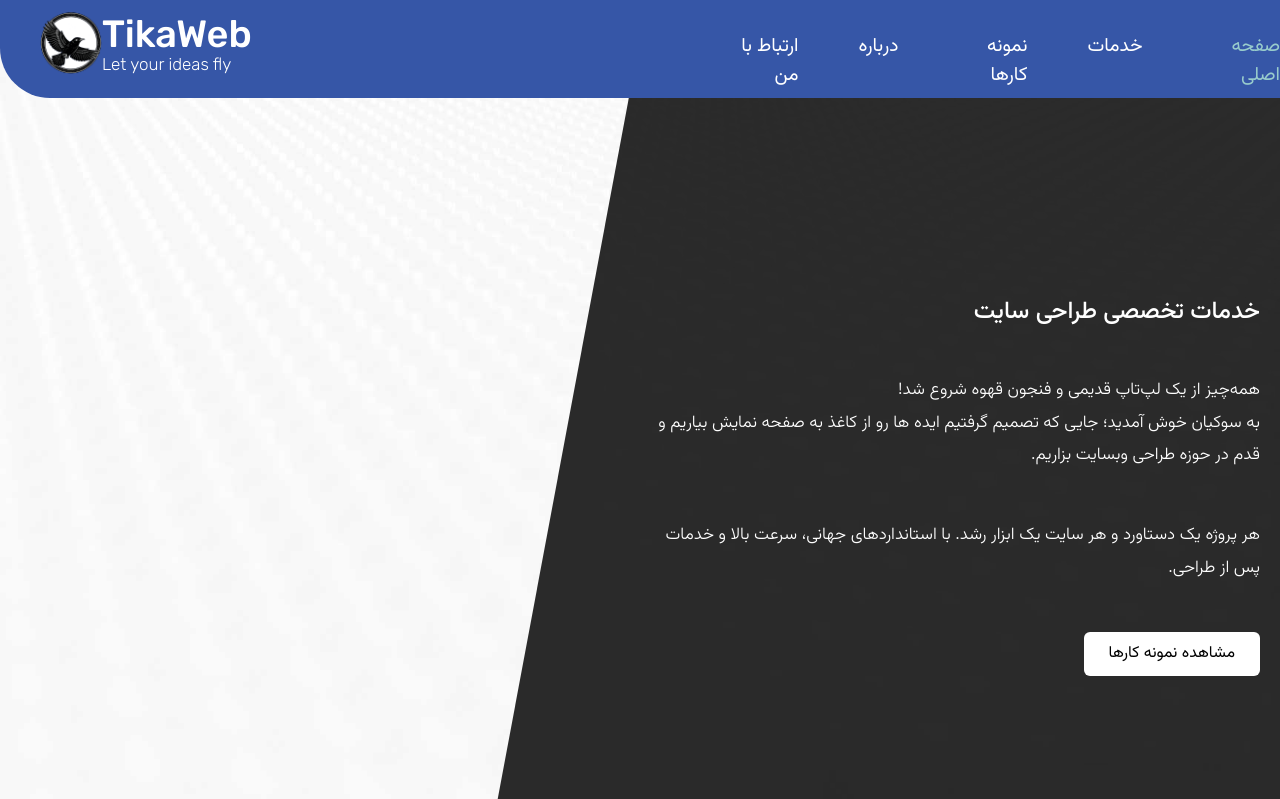
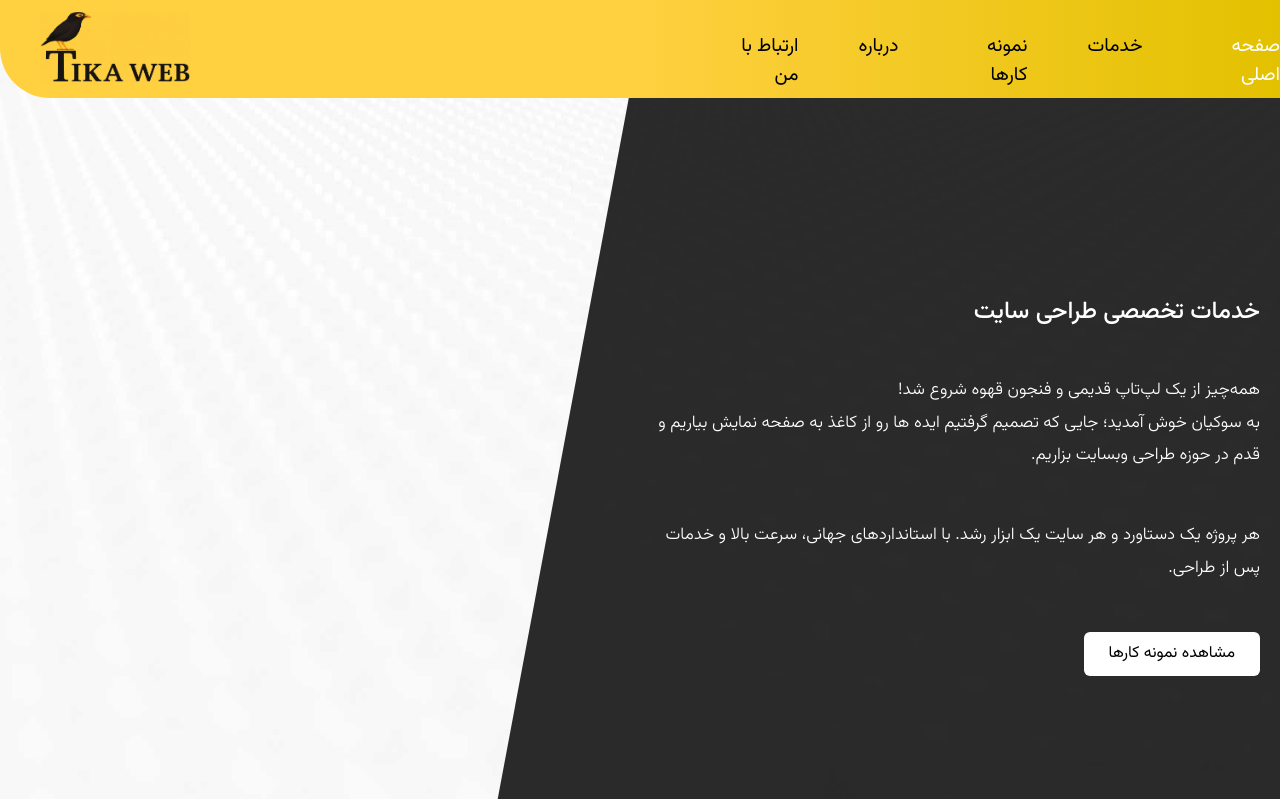
Before and after one commit to SoheilTK99/Project_hub, a Django app: page /home/ in a window 1280 px wide. Shown: the top 799 px of the page. Run offline with Django 5.2, Linux system fonts and the light colour scheme; some libraries are stand-ins or nearby versions; some web fonts are replaced.

Commit message:
design new logo

```diff
--- a/static/css/style.css
+++ b/static/css/style.css
@@ -44,7 +44,7 @@ p { line-height: 1.9; }
 .navbar-expand-lg .navbar-nav .tm-nav-link {
     font-size: 1.2rem;
     font-weight: 400;
-    color: white;
+    color: rgb(0, 0, 0);
     padding-bottom: 0px;
 
 
@@ -56,7 +56,7 @@ p { line-height: 1.9; }
 
 .nav-item.active .tm-nav-link,
 .nav-item:hover .tm-nav-link {
-    color: #9CC;
+    color: rgb(255, 255, 255);
 }
 
 /* Page Background */
--- a/templates/partials/_header.html
+++ b/templates/partials/_header.html
@@ -3,10 +3,10 @@
         <div class="tm-row pt-4">
             <div class="tm-col-left">
                 <div class="tm-site-header media">
-                    <img src="/static/img/logo.png" alt="" class="site-logo">
+                    <img src="/static/img/logo9.png" alt="" class="site-logo">
                     <div class="media-body">
-                        <h1 class="site-title">TikaWeb</h1>
-                        <p class="tm-slogon">Let your ideas fly</p>
+                        {% comment %} <h1 class="site-title">TikaWeb</h1>
+                        <p class="tm-slogon">Let your ideas fly</p> {% endcomment %}
                     </div>
                 </div>
             </div>
@@ -48,7 +48,16 @@
 <style>
 
     .site-header-bg {
-        background-color: #3656a7ff;
+        background: linear-gradient(
+        to left,
+        #000000ff 0%,
+        #232323ff 0%,
+        #726412ff 0%,
+        #ac971bff 0%,
+        #e3c100ff 0%,
+        #ffd040 50%,
+        #ffd040 50%
+    );
         padding-bottom: 0px;
         border-bottom-right-radius: 0px;
         border-bottom-left-radius: 50px;
@@ -61,8 +70,9 @@
 
     .site-logo {
       margin-top: -12px;
-      width: 62px;
-      height: 62px;
+      margin-bottom: 14px;
+      width: 150px;
+      height: 70px;
     }
 
     .site-title {
```
Also changed, not shown: static/img/logo1.png, static/img/logo2.png (added), static/img/logo3.png (added), static/img/logo4.png (added), static/img/logo5.png (added), static/img/logo6.png (added), static/img/logo7.png (added), static/img/logo8.png (added), static/img/logo9.png (added).
